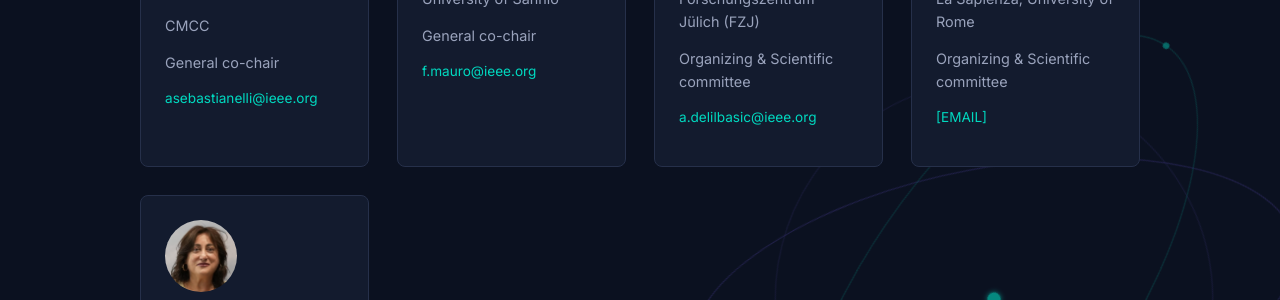
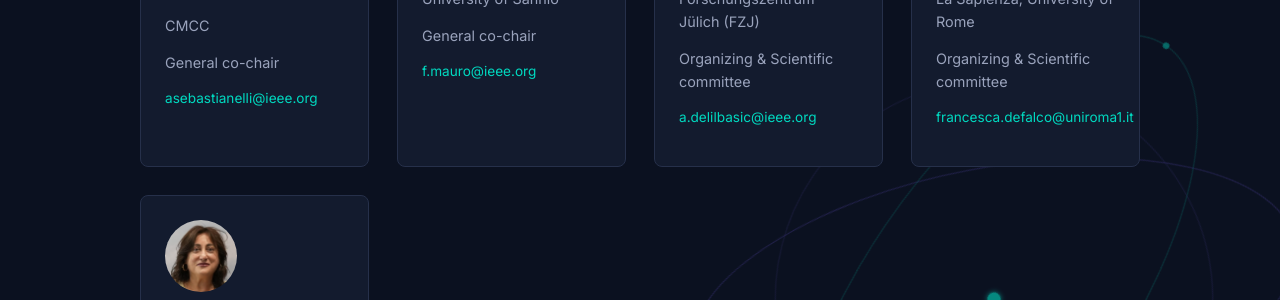
Before and after one commit to IEEE-QUEST-QC4EO/assembly-qc4eo-2026, a Jekyll site: the page built from index.md, in a window 1280 px wide and 900 px high, scrolled down 4115 px. Shown: the part 151-451 px from the top of the window. Built offline with Jekyll 4.4.1, drawn with Linux system fonts in a browser that asks for light colours.

Commit message:
fixing email of organizer

```diff
--- a/_config.yml
+++ b/_config.yml
@@ -35,7 +35,7 @@ organizers:
     web: "https://www.linkedin.com/in/delilbasic"
   - name: "Francesca De Falco"
     affiliation: "La Sapienza, University of Rome"
-    email: "[EMAIL]"
+    email: "francesca.defalco@uniroma1.it"
     role: "Organizing & Scientific committee"
     photo: "/assets/img/speakers/ffalco.jpg"
     web: "https://linkedin.com/in/francesca-de-falco-a50748254"
```
